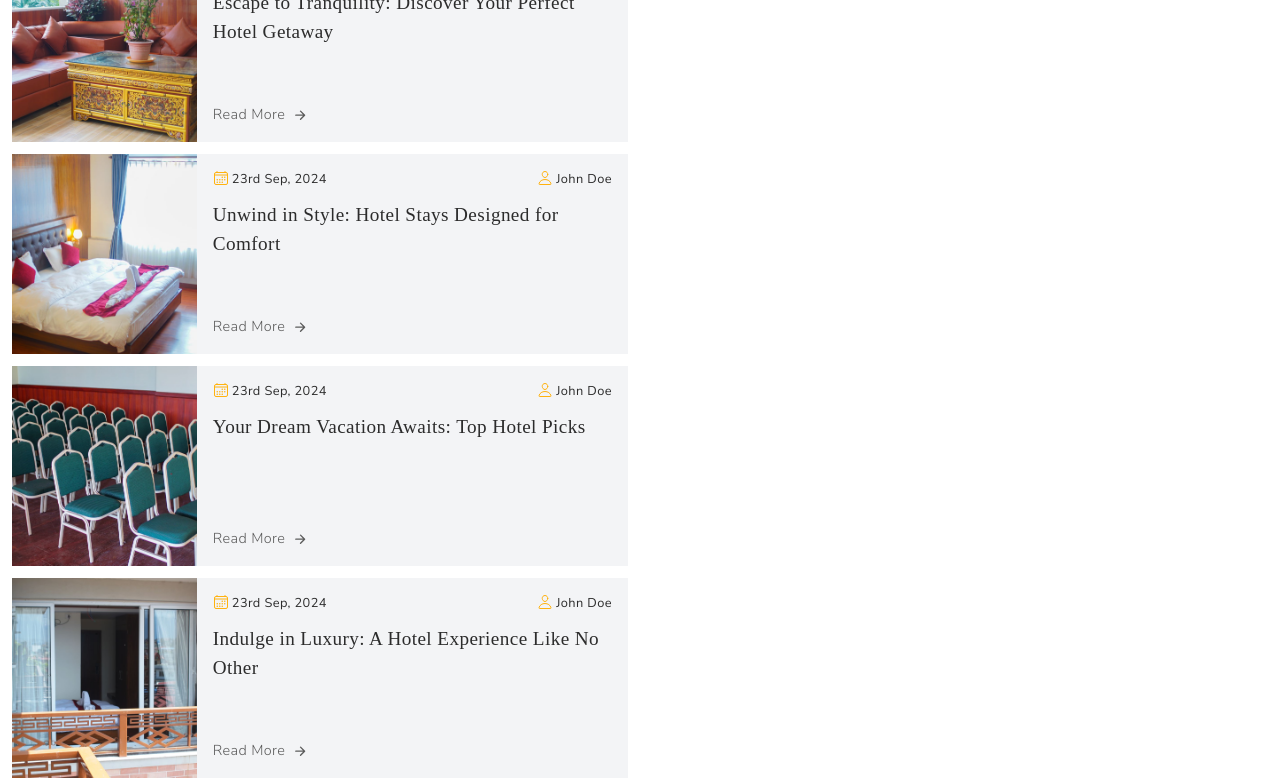
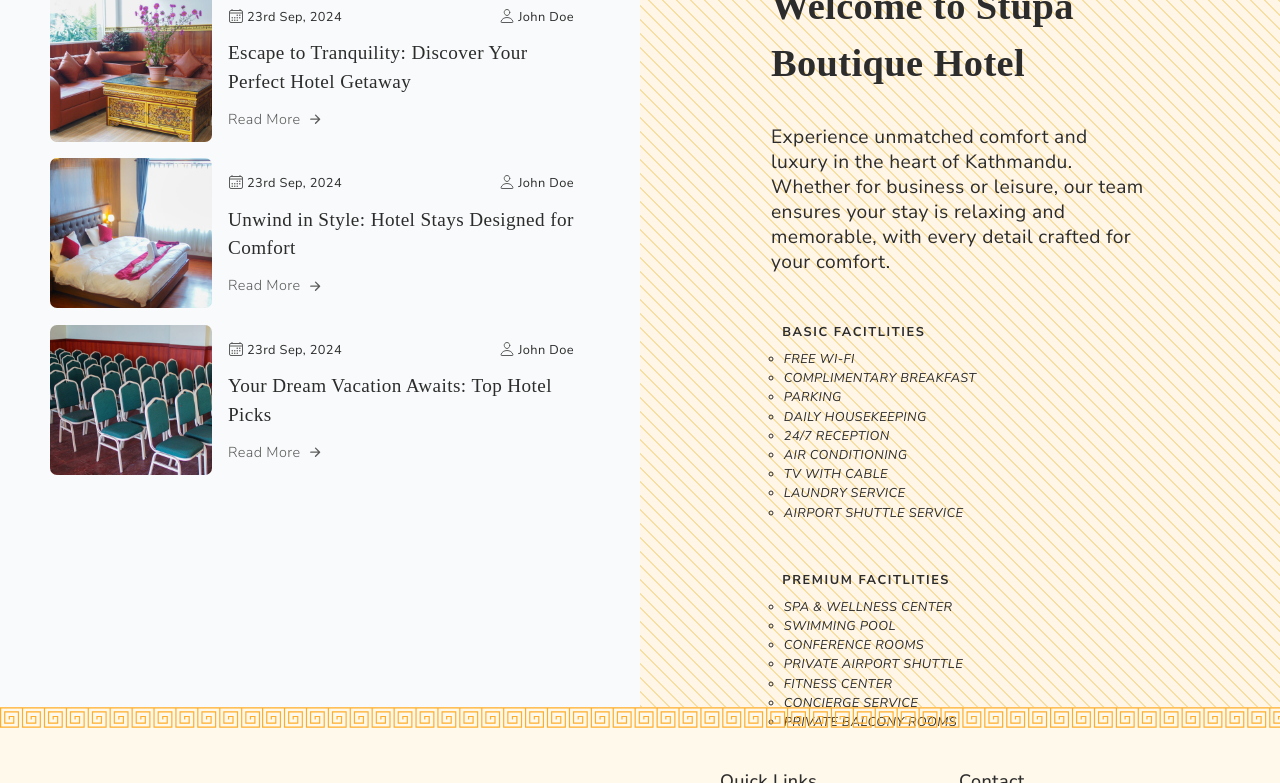
Before and after one commit to SunBi-AI/stupa_boutique, a plain HTML site: page index.html in a window 1280 px wide. Shown: the part 5250-6033 px from the top of the page. Drawn offline with nearby package versions, Linux system fonts and the light colour scheme; a web font is replaced by a local one.

Commit message:
finalized design for News and welcom sectin content on home page (WAITING FOR REVIEW TO FINLALIZE DESIGN)| added a download brochure button on about page

```diff
--- a/index.html
+++ b/index.html
@@ -396,9 +396,10 @@
     <!-- ROOMS SECTION HOME  -->
 
     <!-- news section about page -->
-     <section class="news__welcome__message pt-16 md:pt-16 flex flex-row">
-        <div class="news__section w-[50%]">
-            <div class="wrapper container px-5 md:px-0 mx-auto md:flex flex-col items-center">
+    <!-- NEWS SECTION HOME -->
+     <section class="news__welcome__message pt-16 md:pt-16 -mb-24 -md:mb-24 flex flex-row">
+        <div class="news__section w-[50%] bg-gray-50 p-[50px]">
+            <div class="wrapper mx-auto md:flex flex-col items-center">
                 <h2 class="w-full text-left">News & Updates</h2>
 
                 <div class="news__wrapper flex flex-col gap-3 mt-8">
@@ -407,7 +408,7 @@
                             <img src="/assets/img/1.jpg" alt="news about this section" class="max-w-full object-cover">
                         </figure>
 
-                        <div class="news__content flex flex-col gap-3 p-4 bg-gray-100 mt-0">
+                        <div class="news__content flex flex-col gap-3 p-4 bg-gray-50 mt-0">
                             <div class="publish__info flex justify-between w-full">
                                 <span class="publish__date"><ion-icon  class="" name="calendar-outline"></ion-icon>23rd Sep, 2024</span>
                                 <span class="published__by"><ion-icon name="person-outline"></ion-icon>John Doe</span>
@@ -426,7 +427,7 @@
                             <img src="/assets/img/2.jpg" alt="news about this section" class="max-w-full object-cover">
                         </figure>
 
-                        <div class="news__content flex flex-col gap-3 p-4 bg-gray-100 mt-0">
+                        <div class="news__content flex flex-col gap-3 p-4 bg-gray-50 mt-0">
                             <div class="publish__info flex justify-between w-full">
                                 <span class="publish__date"><ion-icon  class="" name="calendar-outline"></ion-icon>23rd Sep, 2024</span>
                                 <span class="published__by"><ion-icon name="person-outline"></ion-icon>John Doe</span>
@@ -444,7 +445,7 @@
                             <img src="/assets/img/3.jpg" alt="news about this section" class="max-w-full object-cover">
                         </figure>
 
-                        <div class="news__content flex flex-col gap-3 p-4 bg-gray-100 mt-0">
+                        <div class="news__content flex flex-col gap-3 p-4 bg-gray-50 mt-0">
                             <div class="publish__info flex justify-between w-full">
                                 <span class="publish__date"><ion-icon  class="" name="calendar-outline"></ion-icon>23rd Sep, 2024</span>
                                 <span class="published__by"><ion-icon name="person-outline"></ion-icon>John Doe</span>
@@ -457,32 +458,53 @@
                         </div>
                     </a>
 
-                    <a href="" class="news__single flex flex-row">
-                        <figure>
-                            <img src="/assets/img/4.jpg" alt="news about this section" class="max-w-full object-cover">
-                        </figure>
 
-                        <div class="news__content flex flex-col gap-3 p-4 bg-gray-100 mt-0">
-                            <div class="publish__info flex justify-between w-full">
-                                <span class="publish__date"><ion-icon  class="" name="calendar-outline"></ion-icon>23rd Sep, 2024</span>
-                                <span class="published__by"><ion-icon name="person-outline"></ion-icon>John Doe</span>
-                            </div>
-
-                            <h4 class="news__title">Indulge in Luxury: A Hotel Experience Like No Other</h4>
-                            <p class="news__link flex items-center"
-                            >
-                            <span> Read More</span> <ion-icon class="ml-2" name="arrow-forward-outline"></ion-icon></p>
-                        </div>
-                    </a>
                 </div>
             </div>
         </div>
 
-        <div class="welcome__message__news w-[50%]">
-            <h2>Welcome to Stupa Boutique Hotel</h2>
-            <p></p>
+        <div class="welcome__message__news w-[50%] p-[50px] relative flex justify-center">
+            <div class="wrapper max-w-[70%] max-h-[80%] m-auto">
+                <h2>Welcome to Stupa Boutique Hotel</h2>
+                <p>Experience unmatched comfort and luxury in the heart of Kathmandu. Whether for business or leisure, our team ensures your stay is relaxing and memorable, with every detail crafted for your comfort.</p>
+                <!-- <img src="/assets/img/10.jpg" alt="" class="absolute z-1 bottom-0 right-0 w-[60%]"> -->
+
+                <div>
+
+                    <div>
+                    <h4 class="mt-[3rem]  w-full text-left ">Basic Facitlities</h4>
+                    <ul class="facility__list max-w-[70%]">
+                        <li>Free Wi-Fi</li>
+                        <li>Complimentary Breakfast</li>
+                        <li>Parking</li>
+                        <li>Daily HouseKeeping</li>
+                        <li>24/7 Reception</li>
+                        <li>Air Conditioning</li>
+                        <li>Tv with Cable</li>
+                        <li>Laundry Service</li>
+                        <li>Airport Shuttle Service</li>
+                    </ul>
+                </div>
+
+
+                <div>
+                    <h4 class="mt-[3rem] ">Premium Facitlities</h4>
+                    <ul class="facility__list  max-w-[70%]">
+                        <li>Spa & Wellness Center</li>
+                        <li>Swimming Pool</li>
+                        <li>Conference Rooms</li>
+                        <li>Private Airport Shuttle</li>
+                        <li>Fitness Center</li>
+                        <li>Concierge Service</li>
+                        <li>Private Balcony Rooms</li>
+                    </ul>
+                </div>
+
+                </div>
+            </div>
         </div>
     </section>
+    <!-- NEWS SECTION HOME -->
     <!-- news section about page -->
 
     <!-- COMMON FOOTER SECTION -->
--- a/style.scss
+++ b/style.scss
@@ -1380,6 +1380,22 @@ form.homepage__booking .form__group__wrapper button {
   }
 }
 
+.brochure__download__link {
+  display: flex;
+  ion-icon {
+    font-size: 1.3rem;
+  }
+
+  p {
+    font-size: 1.1rem;
+  }
+
+  &:hover {
+    ion-icon, p {
+      color: var(--color-from-logo);
+    }
+  }
+}
 
 //capacity showcase about page
 .about__show__capacity {
@@ -1408,13 +1424,16 @@ form.homepage__booking .form__group__wrapper button {
 
 }
 
+/*------------------------------------------
+  NEWS SECTION HOME
+------------------------------------------*/
 
 .news__section {
   .news__single {
     transition: all 0.2s ease-in-out;
 
     &:hover {
-      box-shadow: 0 6px 20px  rgba(0, 0, 0, 0.2);
+      // box-shadow: 0 6px 20px  rgba(0, 0, 0, 0.2);
       transition: all 0.2s ease-in-out;
 
       img {
@@ -1424,7 +1443,7 @@ form.homepage__booking .form__group__wrapper button {
       }
 
       .news__link {
-        // color: var(--color-secondary);
+        color: var(--color-from-logo);
 
         ion-icon {
           margin-left: 20px;
@@ -1434,13 +1453,14 @@ form.homepage__booking .form__group__wrapper button {
       }
     }
     figure {
-      height: 200px;;
+      height: 150px;;
       overflow: hidden;
       width: 30%;
 
       img {
         width: 100%;
         height: 100%;
+        border-radius: 7px;
         // transition: all 0.2s ease-in-out;
 
       }
@@ -1457,7 +1477,9 @@ form.homepage__booking .form__group__wrapper button {
         ion-icon {
           font-size: 1rem;
           margin-right: 3px;
-          color: var(--color-secondary);
+          // color: var(--color-secondary);
+          color: var(--text-secondary);
+
         }
       }
     }
@@ -1560,6 +1582,49 @@ form.homepage__booking .form__group__wrapper button {
   right:0;
   z-index: 0;;
 }
+
+.news__welcome__message {
+  .welcome__message__news {
+    background-color: #ffe4c1;
+    background-size: 14px 14px;
+    background-image: repeating-linear-gradient(45deg, #f8dfa1 0, #f8dfa1 1.4px, #fff6e8 0, #fff6e8 50%);
+
+    p {
+      margin-top: 2rem;
+      font-size: 1.2rem;
+      font-weight: 400;
+      line-height: 1.3;
+    }
+
+    .facility__list {
+      display: flex;
+      flex-wrap: wrap;
+      margin-top: 0.5rem;
+      list-style-type: circle;
+      margin-left: 0.8rem;
+      width: 100%;
+      li {
+        font-size: 0.8rem;
+        text-transform: uppercase;
+        font-style: italic;
+        margin-right: 2rem;
+        font-weight: 400;;
+        // width: calc(50% - 30px);
+      }
+
+    }
+
+    h4 {
+      font-family: var(--font-main);
+      text-transform: uppercase;
+      font-size: 0.8rem;
+      letter-spacing: 0.1rem;
+      margin-left: 0.7rem;
+      font-weight: 700;
+    }
+  }
+}
+
 /************************************
   CONTACT PAGE
 ************************************/
```
Also changed, not shown: about.html (+7 -0 lines), style.css, 1 other file.
